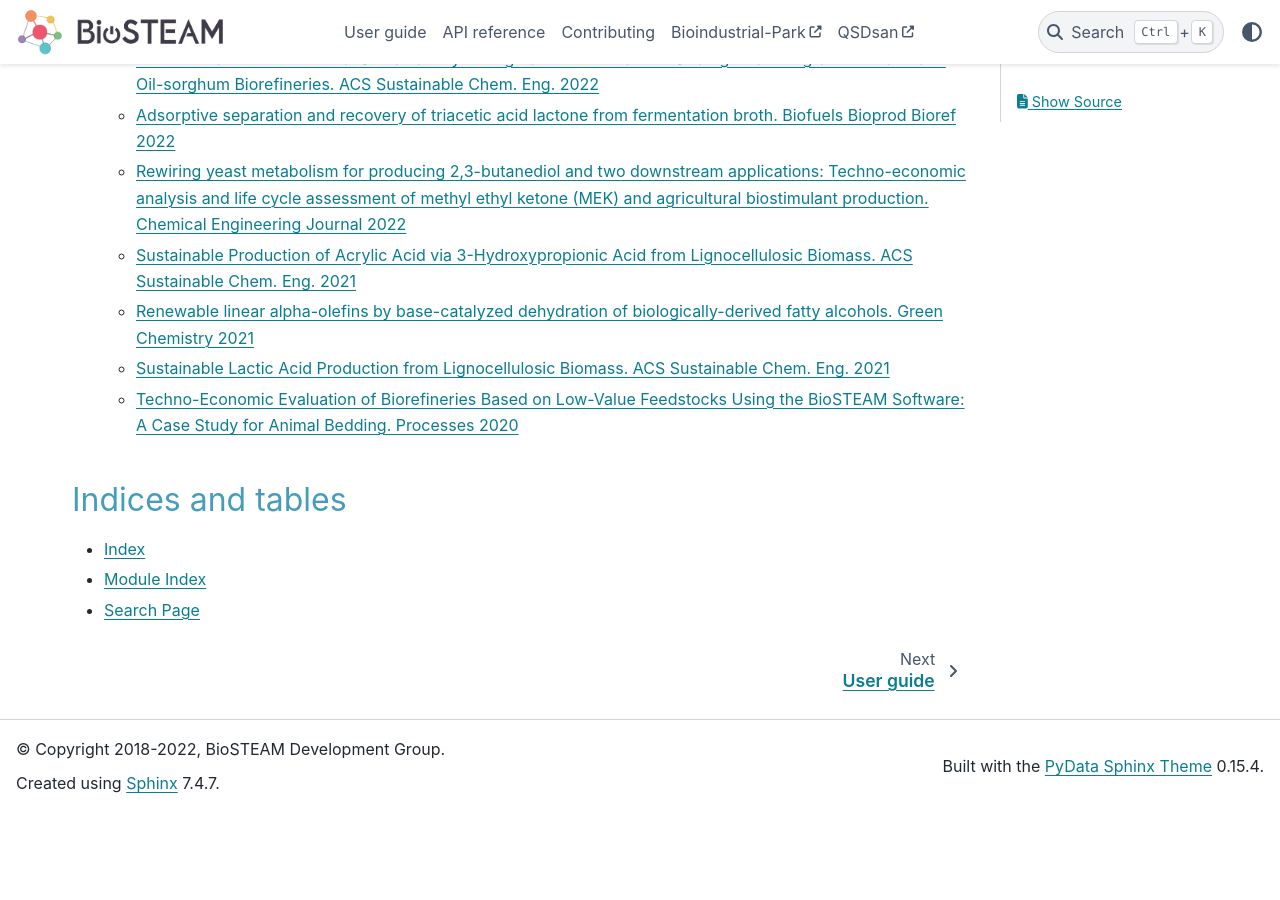
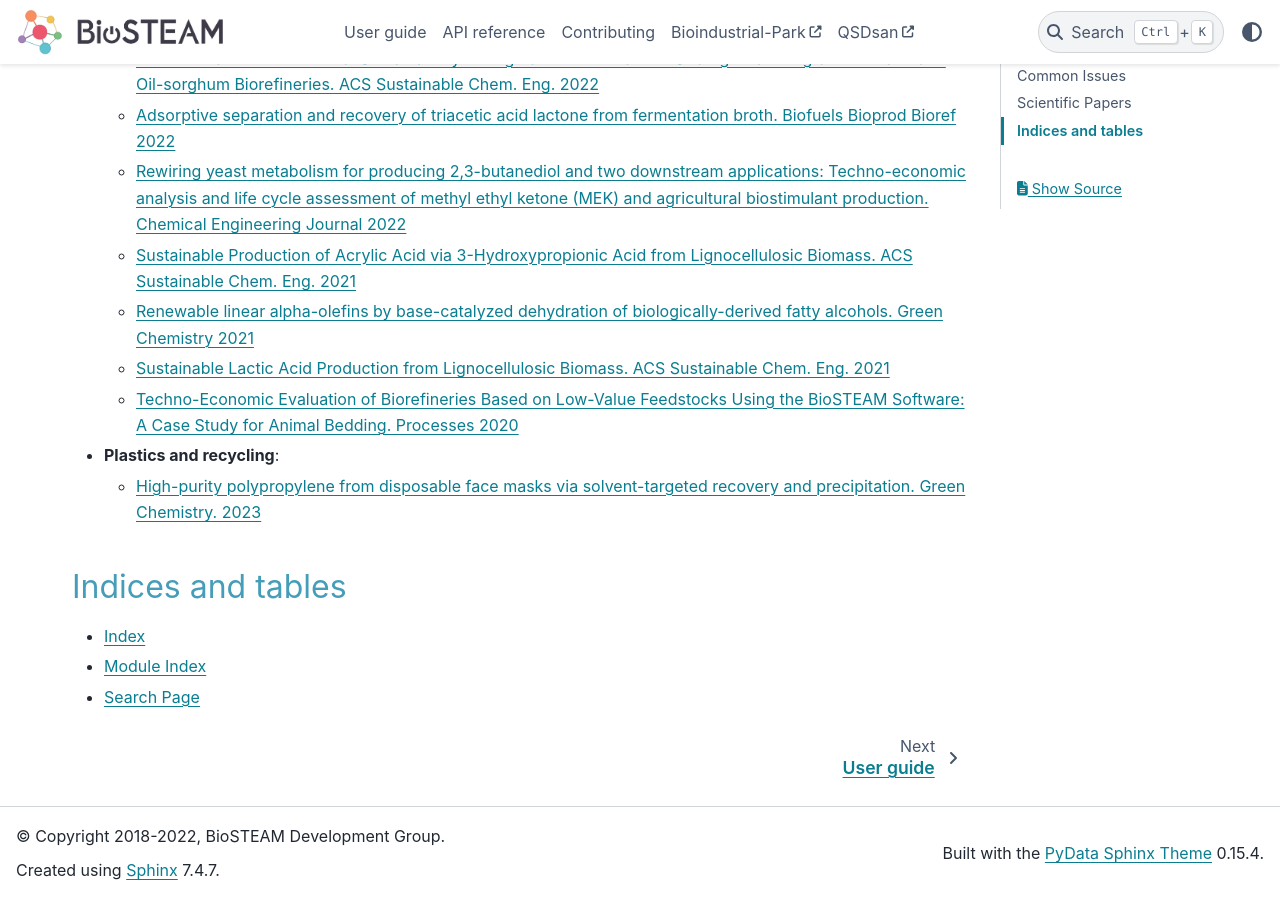
Before and after one commit to BioSTEAMDevelopmentGroup/biosteam, a Sphinx documentation site: the page built from docs/index.txt, in a window 1280 px wide and 900 px high, scrolled down 2197 px. Built offline with Sphinx 7.4.7 and the PyData theme 0.15.4, drawn with Linux system fonts in a browser that asks for light colours; pages that are not in the unit, such as notebooks, are missing from menus; the version number is read from the project's files by our own code; before the commit the page ends 3010 px from its top, so only the background shows below that.

Commit message:
add paper to list

```diff
--- a/docs/index.txt
+++ b/docs/index.txt
@@ -174,6 +174,11 @@
 
   - `Techno-Economic Evaluation of Biorefineries Based on Low-Value Feedstocks Using the BioSTEAM Software: A Case Study for Animal Bedding. Processes 2020 <https://doi.org/10.3390/pr8080904>`_
 
+* **Plastics and recycling**:
+
+  - `High-purity polypropylene from disposable face masks via solvent-targeted recovery and precipitation. Green Chemistry. 2023 <https://doi.org/10.1039/D3GC00205E>`_
+
+
 Indices and tables
 ------------------
 
```
